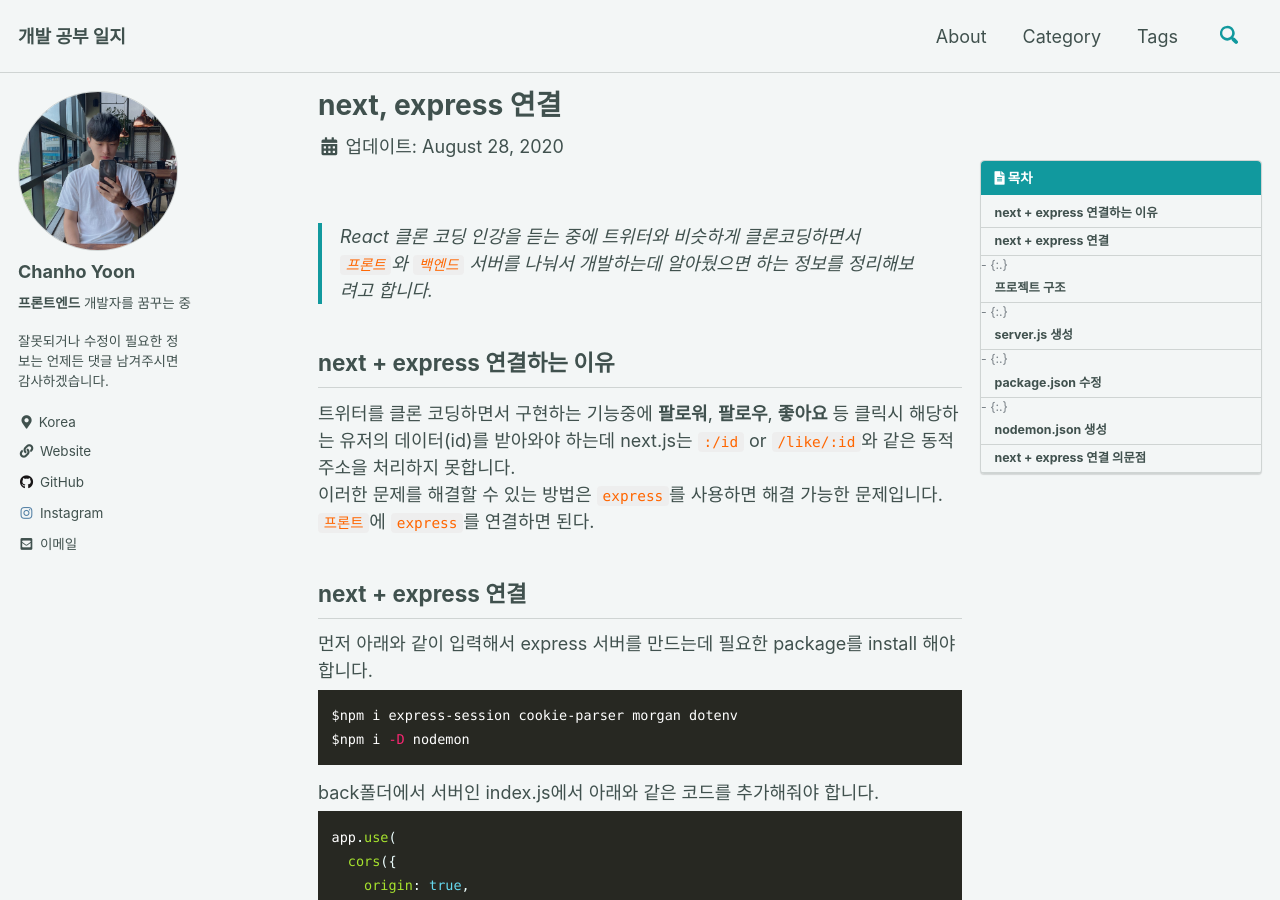
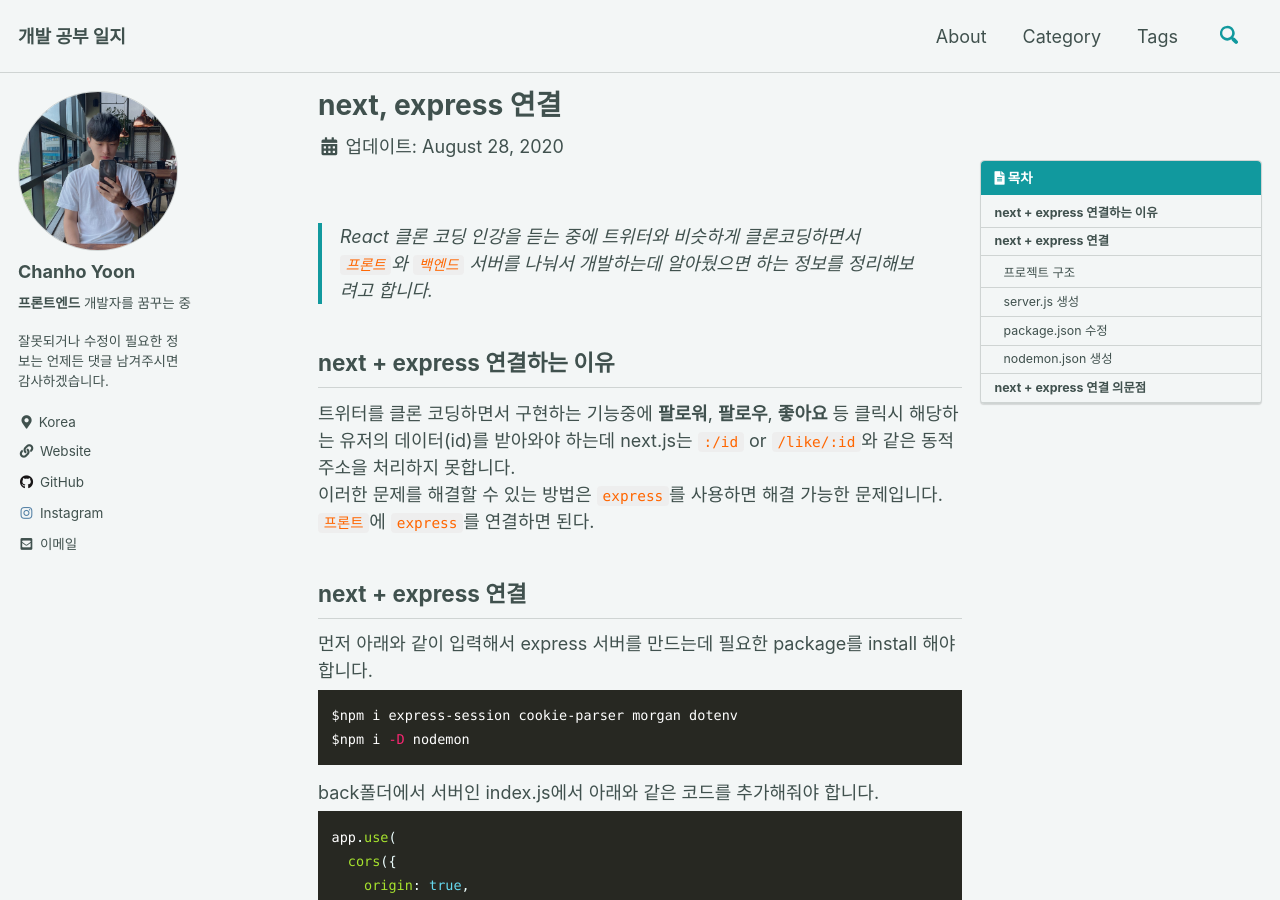
Before and after one commit to chanho-Yoon/chanho-Yoon.github.io, a Jekyll site: the page built from _posts/2020-08-28-next-connect-express.md, in a window 1280 px wide and 900 px high. Built offline with Jekyll 4.4.1, drawn with Linux system fonts in a browser that asks for light colours; cached includes are drawn as plain includes; comment, search, counter and statistics services are not loaded.

````diff
--- a/_posts/2020-08-28-next-connect-express.md
+++ b/_posts/2020-08-28-next-connect-express.md
@@ -40,7 +40,7 @@ app.use(
 
 이와 같이 추가해준 이유는 프론트 서버와 백엔드 서버의 포트번호가 다른 것을 해결해주는 미들웨어로 위와 같이 cors를 사용해서 origin, credentials true로 해주면 서로 쿠키를 주고 받을 수 있게 됩니다.
 
-##### 프로젝트 구조
+### 프로젝트 구조
 
 ```
 .
@@ -63,7 +63,7 @@ app.use(
 
 front 폴더에도 `express 서버`를 생성하기 위해 `server.js` 파일을 만들어줍니다.
 
-##### server.js 생성
+### server.js 생성
 
 ```js
 // next 와 express 연결
@@ -141,7 +141,7 @@ server.get('*', (req, res) => handle(req, res));
 - `, '/hashtag');` 이것의 의미는 해쉬태그를 클릭했을 시 실제로 보여지는 해쉬태그 페이지를 보여주는 것입니다.<br>
 - `, { tag: req.params.tag }` 이건 이제 해당 페이지로 넘어갈 때 `tag`라는 정보도 같이 보내줍니다.
 
-##### package.json 수정
+### package.json 수정
 
 ```json
 "scripts": {
@@ -153,7 +153,7 @@ server.get('*', (req, res) => handle(req, res));
 이제 next로 프론트 서버를 구동하는게 아닌 백엔드와 같이 nodemon으로 서버를 구동한다.<br>
 `nodemon`을 사용할 경우 `nodemon.json`이 필요! 아래와 같이 생성
 
-##### nodemon.json 생성
+### nodemon.json 생성
 
 ```json
 {
````
